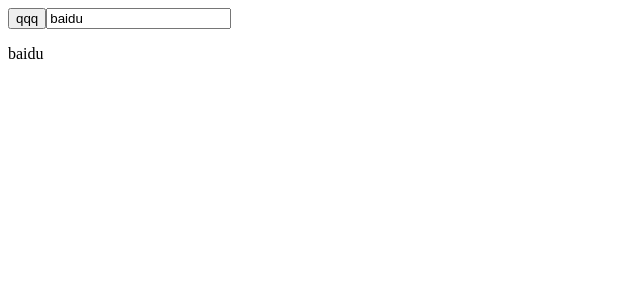
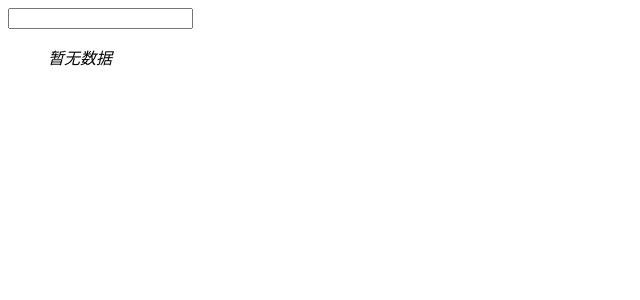
Before and after one commit to loserjin/ReactStudy2.0, a React app: page / in a window 1280 px wide. Shown: the top 300 px of the page, without its empty margins (0-640 px from the left). Built offline with nearby package versions, Linux system fonts and the light colour scheme.

Commit message:
todo组件拆分练习

```diff
--- /dev/null
+++ b/src/day3.0/7._todo.js
@@ -0,0 +1,46 @@
+import React from "react";
+import ReactDOM from "react-dom";
+import List from './components/list';
+import Input from "./components/input";
+
+class App extends React.Component {
+    constructor() {
+        super();
+    }
+
+    state = {
+        todo: '',
+        data: []
+    }
+    change = (e) => {
+        this.setState({
+            todo: e.target.value
+        })
+    }
+    submit = () => {
+        console.log('submit')
+        this.setState({
+            data: this.state.data.concat(this.state.todo),
+            todo: ''
+        })
+    }
+    del = (n) => {
+        console.log(n)
+        this.setState({
+            data: this.data.filter((item, index) => index !== n)
+        })
+    }
+
+render()
+{
+    let {todo, data} = this.state;
+    return <div className=''>
+        <Input value={todo}
+               onEnter={this.submit}
+               onChange={this.change}/>
+        <List data={data} onDel={this.del}>d</List>
+    </div>
+}
+}
+
+ReactDOM.render(<App/>, document.getElementById('root'))
--- /dev/null
+++ b/src/day3.0/components/button.js
@@ -0,0 +1,13 @@
+import React from "react";
+
+class Button extends React.Component {
+
+    render() {
+        let {onClick} = this.props
+        return <>
+            <button onClick={onClick}>{this.props.children}</button>
+        </>
+    }
+}
+
+export default Button;
--- /dev/null
+++ b/src/day3.0/components/input.js
@@ -0,0 +1,24 @@
+import React from "react";
+
+class Input extends React.Component {
+    change = (e) => {
+        this.props.onChange(e)
+    }
+    keydown = (e) => {
+        if (e.keyCode === 13) {
+            this.props.onEnter(e)
+        }
+    }
+
+    render() {
+        let {value} = this.props
+        return <div className="">
+            <input type="text"
+                   value={value}
+                   onKeyDown={this.keydown}
+                   onChange={this.change}/>
+        </div>
+    }
+}
+
+export default Input;
--- /dev/null
+++ b/src/day3.0/components/list.js
@@ -0,0 +1,25 @@
+import React from "react";
+import Button from './button';
+
+class List extends React.Component {
+    del(n) {
+        //可以改变但是不建议
+        // console.log(n);
+        // this.props.data.splice(n,1);
+        // console.log(this.props.data);
+        // this.setState({})
+        this.props.onDel(n);
+
+    }
+
+    render() {
+        let {data = []} = this.props
+        return <ul className=''>
+            {data.length ? data.map((item, index) => {
+                return <li key={index}>{item}<Button onClick={this.del.bind(this, index)}>X</Button></li>
+            }) : <i>暂无数据</i>}
+        </ul>;
+    }
+}
+
+export default List;
--- a/src/index.js
+++ b/src/index.js
@@ -1,6 +1,6 @@
 // import React from "react";
 // import ReactDOM from 'react-dom';
-import "./day3.0/5._表单"
+import "./day3.0/7._todo"
 
 // ReactDOM.render(<React.StrictMode>
 //     <Dialog/>
```
Also changed, not shown: src/day3.0/6._todo.js (+60 -0 lines).
